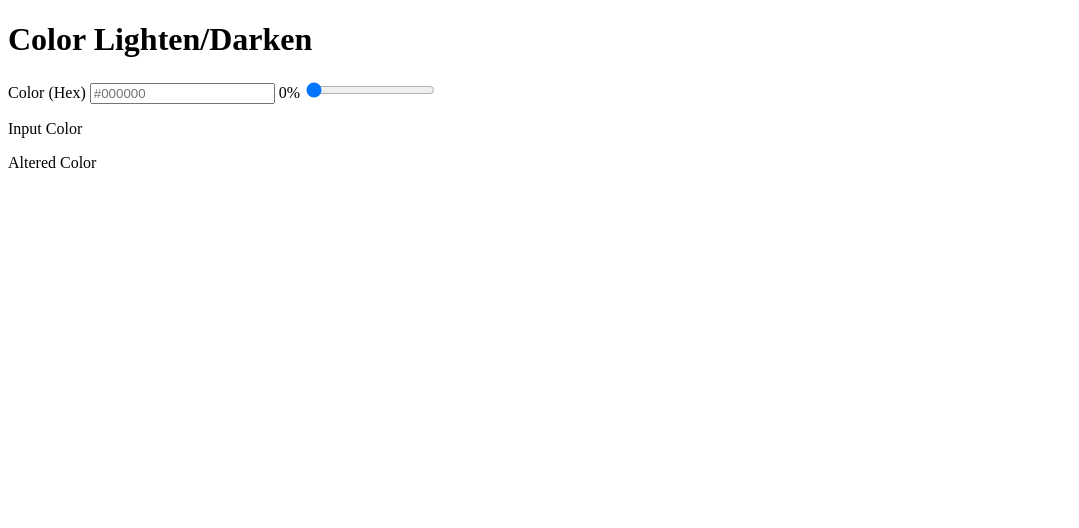
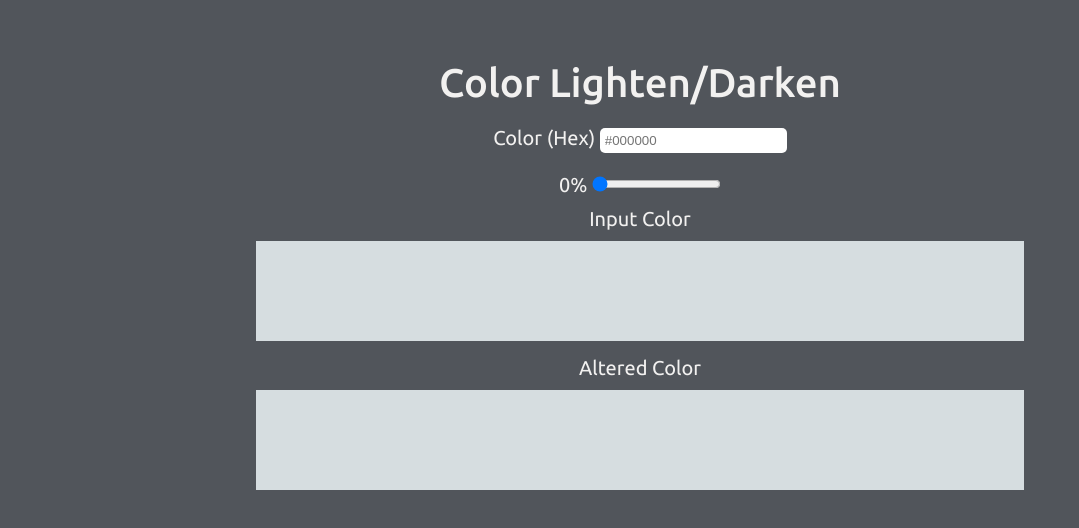
Before and after one commit to harachung90/ColorTool, a plain HTML site: page index.html in a window 1280 px wide. Shown: the whole page, without its empty margins (0-1079 px from the left). Drawn offline with Linux system fonts and the light colour scheme.

Commit message:
Initial commit. Base layout and styling.

```diff
--- a/index.css
+++ b/index.css
@@ -0,0 +1,37 @@
+@import url('https://fonts.googleapis.com/css2?family=Ubuntu:wght@300&display=swap');
+
+* {
+    margin: 0;
+    padding: 0;
+}
+
+body {
+    margin-top: 40px;
+    text-align: center;
+    font-family: 'Ubuntu', sans-serif;
+    background-color: #51555B;
+    font-size: 20px;
+    color: #F2F1F0;
+}
+
+p {
+    padding: 10px;
+}
+
+
+#title {
+    padding: 20px;
+    font-weight: 500;
+}
+
+input[type="text"] {
+    padding: 5px;
+    border: none;
+    border-radius: 5px;
+}
+.box {
+    display: inline-block;
+    background-color: #D6DDE0;
+    height: 100px;
+    width: 60%
+}
--- a/index.html
+++ b/index.html
@@ -4,12 +4,16 @@
     <meta charset="UTF-8">
     <title>Color Tool</title>
     <link rel="stylesheet" href="index.css">
+    <link rel="preconnect" href="https://fonts.googleapis.com">
+    <link rel="preconnect" href="https://fonts.gstatic.com" crossorigin>
+    <link href="https://fonts.googleapis.com/css2?family=Ubuntu:wght@300;400;500;700&display=swap" rel="stylesheet">
 </head>
 <body>
     <div class="container">
-        <h1>Color Lighten/Darken</h1>
-        <label for="hex">Color (Hex)</label>
+        <h1 id="title">Color Lighten/Darken</h1>
+        <label for="hexInput">Color (Hex)</label>
         <input type="text" name="hex" id="hexInput" placeholder="#000000">
+        <p></p>
         <label for="slider" id="sliderText">0%</label>
         <input type="range" min="0"  max="100" value="0" class="slider" id="slider"
                name="slider"></input>
```
